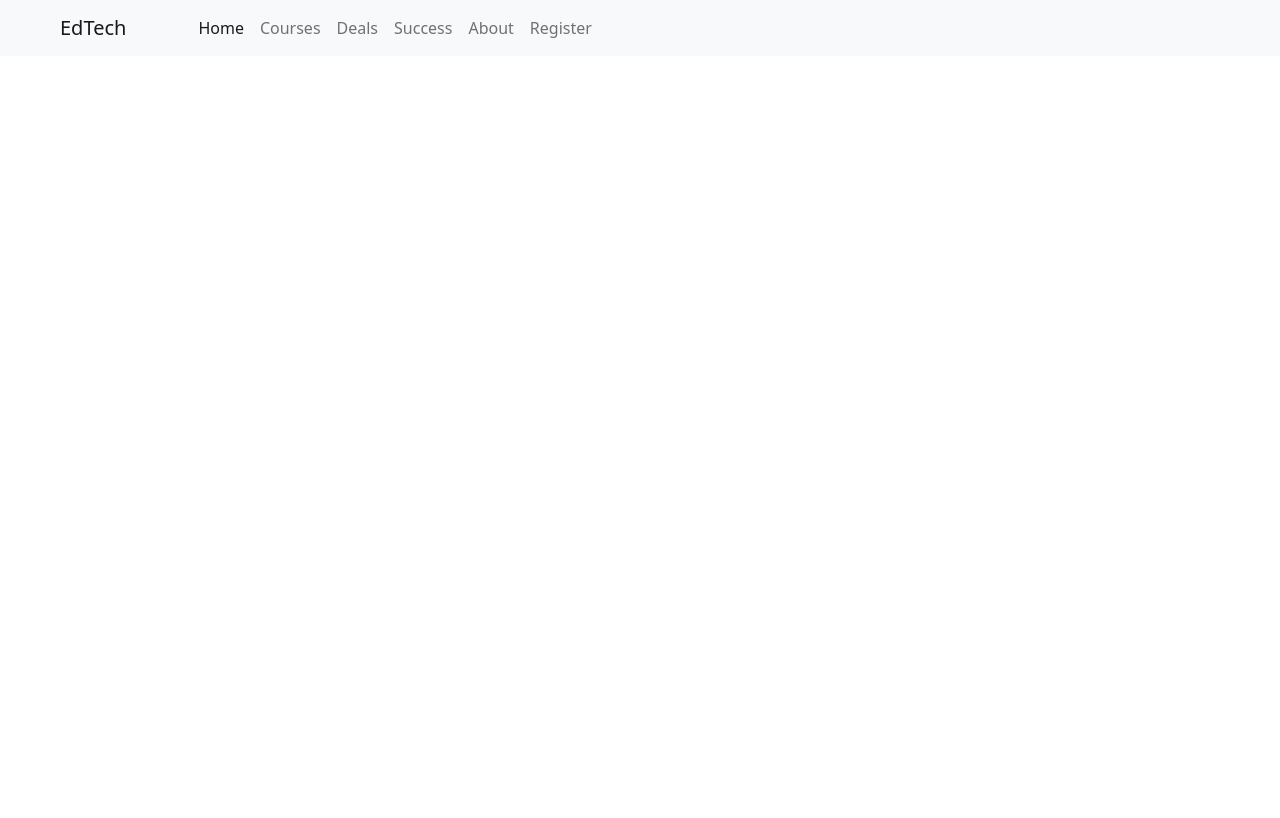
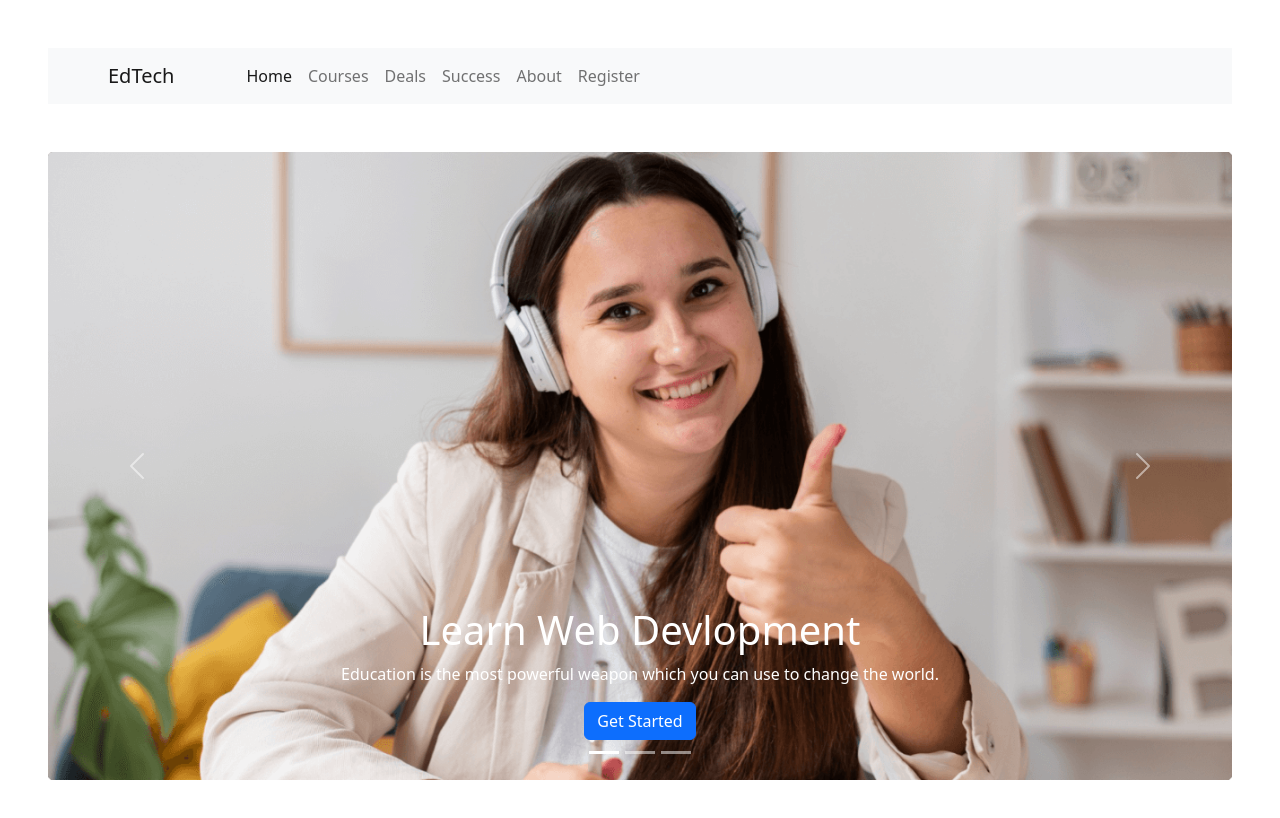
Before and after one commit to Md-Sajid-Hasan/Assignment-03, a plain HTML site: page index.html in a window 1280 px wide. Drawn offline with nearby package versions, Linux system fonts and the light colour scheme.

Commit message:
carousel added

```diff
--- a/index.html
+++ b/index.html
@@ -10,7 +10,7 @@
     <!-- Navbar Start -->
     <section>
         <div>
-            <nav class="navbar navbar-expand-lg bg-light">
+            <nav class="navbar navbar-expand-lg bg-light m-5">
                 <div class="container-fluid">
                   <a class="navbar-brand ms-5" href="#">EdTech</a>
                   <button class="navbar-toggler" type="button" data-bs-toggle="collapse" data-bs-target="#navbarNav" aria-controls="navbarNav" aria-expanded="false" aria-label="Toggle navigation">
@@ -43,6 +43,58 @@
         </div>
     </section>
     <!-- Navbar End -->
+
+    <!-- Carousel Start -->
+    <main>
+        <div id="carouselExampleCaptions" class="carousel slide m-5" data-bs-ride="false">
+            <div class="carousel-indicators">
+              <button type="button" data-bs-target="#carouselExampleCaptions" data-bs-slide-to="0" class="active" aria-current="true" aria-label="Slide 1"></button>
+              <button type="button" data-bs-target="#carouselExampleCaptions" data-bs-slide-to="1" aria-label="Slide 2"></button>
+              <button type="button" data-bs-target="#carouselExampleCaptions" data-bs-slide-to="2" aria-label="Slide 3"></button>
+            </div>
+            <div class="carousel-inner">
+              <div class="carousel-item active">
+                <img src="edTech-website-main/images/cover/cover-1.png" class="d-block w-100" alt="...">
+                <div class="carousel-caption d-none d-md-block">
+                  <h1>Learn Web Devlopment</h1>
+                  <p>Education is the most powerful weapon which you can use to change the world.</p>
+                  <button type="button" class="btn btn-primary">Get Started</button>
+                </div>
+              </div>
+              <div class="carousel-item">
+                <img src="edTech-website-main/images/cover/cover-2.jpg" class="d-block w-100" alt="...">
+                <div class="carousel-caption d-none d-md-block">
+                  <h1>Learn Web Devlopment</h1>
+                  <p>Education is the most powerful weapon which you can use to change the world.</p>
+                  <button type="button" class="btn btn-primary">Get Started</button>
+                </div>
+              </div>
+              <div class="carousel-item">
+                <img src="edTech-website-main/images/cover/cover-3.jpg" class="d-block w-100" alt="...">
+                <div class="carousel-caption d-none d-md-block">
+                  <h1>Learn Web Devlopment</h1>
+                  <p>Education is the most powerful weapon which you can use to change the world.</p>
+                  <button type="button" class="btn btn-primary">Get Started</button>
+                </div>
+              </div>
+            </div>
+            <button class="carousel-control-prev" type="button" data-bs-target="#carouselExampleCaptions" data-bs-slide="prev">
+              <span class="carousel-control-prev-icon" aria-hidden="true"></span>
+              <span class="visually-hidden">Previous</span>
+            </button>
+            <button class="carousel-control-next" type="button" data-bs-target="#carouselExampleCaptions" data-bs-slide="next">
+              <span class="carousel-control-next-icon" aria-hidden="true"></span>
+              <span class="visually-hidden">Next</span>
+            </button>
+          </div>
+    </main>
+    <!-- Carousel End -->
+
+    <!-- Popular Courses Start -->
+    <main>
+
+    </main>
+    <!-- Popular Courses End -->
     <script src="https://cdn.jsdelivr.net/npm/bootstrap@5.2.0/dist/js/bootstrap.bundle.min.js" integrity="sha384-A3rJD856KowSb7dwlZdYEkO39Gagi7vIsF0jrRAoQmDKKtQBHUuLZ9AsSv4jD4Xa" crossorigin="anonymous"></script>
   </body>
 </html>
```
